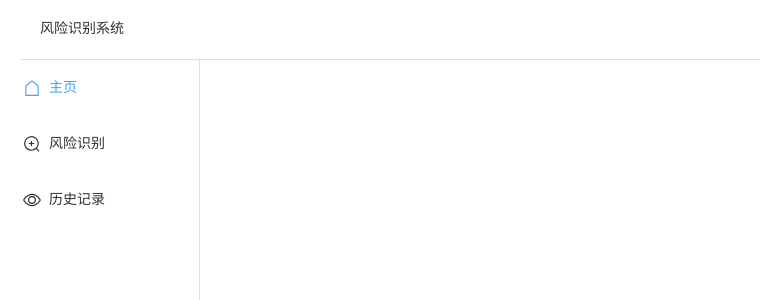
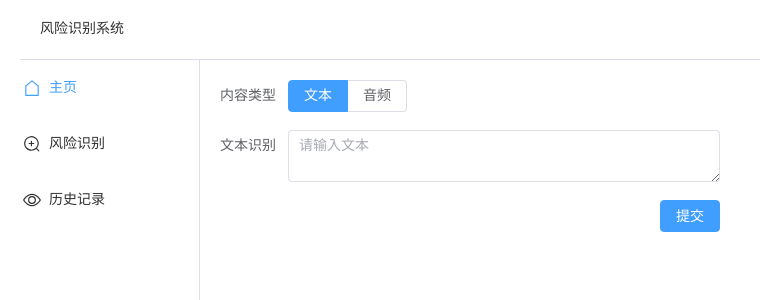
Before and after one commit to suyiiyii/RiskScope-front, a Vue app: page /scope in a window 1280 px wide. Shown: the top 300 px of the page, without its empty margins (0-760 px from the left). Built offline with nearby package versions, Linux system fonts and the light colour scheme.

Commit message:
完成基础功能

```diff
--- a/components.d.ts
+++ b/components.d.ts
@@ -22,7 +22,13 @@ declare module 'vue' {
     ElMain: typeof import('element-plus/es')['ElMain']
     ElMenu: typeof import('element-plus/es')['ElMenu']
     ElMenuItem: typeof import('element-plus/es')['ElMenuItem']
+    ElRadio: typeof import('element-plus/es')['ElRadio']
+    ElRadioButton: typeof import('element-plus/es')['ElRadioButton']
+    ElRadioGroup: typeof import('element-plus/es')['ElRadioGroup']
     ElRow: typeof import('element-plus/es')['ElRow']
+    ElTable: typeof import('element-plus/es')['ElTable']
+    ElTableColumn: typeof import('element-plus/es')['ElTableColumn']
+    ElUpload: typeof import('element-plus/es')['ElUpload']
     RouterLink: typeof import('vue-router')['RouterLink']
     RouterView: typeof import('vue-router')['RouterView']
   }
--- /dev/null
+++ b/src/Models.ts
@@ -0,0 +1,66 @@
+/**
+ * 任务信息
+ */
+export interface Task {
+  /**
+   * 具体内容
+   */
+  content: string;
+  /**
+   * 文件类型，文本(text)或音频(audio)
+   */
+  fileType: string;
+  /**
+   * 该任务对应的结果id
+   */
+  resultId: string;
+  /**
+   * 检测类型
+   */
+  scopeType: string;
+  /**
+   * 检测状态
+   */
+  status: Status;
+  /**
+   * 任务编号
+   */
+  taskId: string;
+  [property: string]: any;
+}
+
+/**
+ * 检测状态
+ */
+export enum Status {
+  已完成 = "已完成",
+  排队中 = "排队中",
+  进行中 = "进行中",
+}
+
+/**
+ * 结果信息
+ */
+export interface Result {
+  /**
+   * 对应的分组
+   */
+  category: string[];
+  /**
+   * 说明
+   */
+  message: string;
+  /**
+   * 结果id
+   */
+  resultId: string;
+  /**
+   * 置信度
+   */
+  score: string;
+  /**
+   * 该结果对应的任务id
+   */
+  taskId: string;
+  [property: string]: any;
+}
--- a/src/views/HistoryView.vue
+++ b/src/views/HistoryView.vue
@@ -1,9 +1,67 @@
 <script setup lang="ts">
 
+import { computed, onMounted, type Ref, ref } from 'vue'
+import request from '@/request'
+import type { Result, Task } from '@/Models'
+
+
+const data: Ref<Task[]> = ref([])
+
+const results: Ref<Result[]> = ref([{
+  'resultId': '91',
+  'taskId': '114513',
+  'category': [
+    'eu',
+    'do'
+  ],
+  'score': 'in exercitation',
+  'message': 'dolor sit elit reprehenderit'
+}])
+
+const tableData = computed(() => {
+  return data.value.map((item, index) => {
+    return {
+      ...item,
+      result: results.value.find(result => result.taskId === item.taskId)
+    }
+  })
+})
+console.log(tableData.value)
+
+const getHistory = () => {
+  request().get('/task').then(res => {
+    data.value = res.data
+  })
+}
+
+const getResults = () => {
+  for (let item of data.value) {
+    if (item.status !== '已完成' && results.value.find(result => result.taskId === item.taskId)) {
+      continue
+    }
+    request().get(`/result/${item.resultId}`).then(res => {
+      results.value.push(res.data)
+    })
+  }
+}
+
+onMounted(() => {
+  getHistory()
+  getResults()
+})
 </script>
 
 <template>
+  <el-table :data="tableData">
+    <el-table-column prop="taskId" label="任务ID"></el-table-column>
+    <el-table-column prop="scopeType" label="任务类型"></el-table-column>
+    <el-table-column prop="fileType" label="文件类型"></el-table-column>
+    <el-table-column prop="content" label="内容"></el-table-column>
+    <el-table-column prop="status" label="状态"></el-table-column>
+    <el-table-column prop="result.category" label="分类"></el-table-column>
+    <el-table-column prop="result.score" label="得分"></el-table-column>
 
+  </el-table>
 </template>
 
 <style scoped>
--- a/src/views/HomeView.vue
+++ b/src/views/HomeView.vue
@@ -28,14 +28,9 @@ const login = (username: string, password: string) => {
 const register = (username: string, password: string) => {
   request.post('/user/register',
     {
-      grant_type: 'password',
       username,
       password
-    }, {
-      headers: {
-        'Content-Type': 'application/x-www-form-urlencoded'
-      }
-    }).then(() => {
+    }, {}).then(() => {
     login(username, password)
   })
 }
--- a/src/views/ScopeView.vue
+++ b/src/views/ScopeView.vue
@@ -1,11 +1,73 @@
 <script setup lang="ts">
+
+
+import { ref } from 'vue'
+import request from '@/request'
+
+const contentType = ref('text')
+const textContent = ref('')
+const audioContent = ref()
+
+const handleFileChange = (newFile: File) => {
+  audioContent.value = newFile
+}
+
+const submit = () => {
+  request().post('/task', {
+    scopeType: 'risk',
+    contentType: contentType.value,
+    textContent: contentType.value == 'text' ? textContent.value : '',
+    audioContent: contentType.value == 'audio' ? audioContent.value.raw : ''
+  }, {
+    headers: {
+      'Content-Type': 'multipart/form-data'
+    }
+  })
+}
 
 </script>
 
 <template>
+  <div class="contentForm">
 
+    <el-form label-width="auto">
+      <el-form-item label="内容类型">
+        <el-radio-group v-model="contentType">
+          <el-radio-button value="text">文本</el-radio-button>
+          <el-radio-button value="audio">音频</el-radio-button>
+        </el-radio-group>
+      </el-form-item>
+
+      <el-form-item label="文本识别" v-if="contentType === 'text'">
+        <el-input
+          v-model="textContent"
+          type="textarea"
+          placeholder="请输入文本"
+        ></el-input>
+      </el-form-item>
+      <el-form-item label="音频识别" v-if="contentType === 'audio'">
+        <el-upload
+          action="#"
+          :limit="1"
+          :auto-upload="false"
+          :on-change="handleFileChange">
+          <template v-slot:trigger>
+            <el-button @click="handleFileChange">选取文件</el-button>
+          </template>
+        </el-upload>
+
+      </el-form-item>
+      <div style="display: flex; flex-direction: row-reverse;">
+
+        <el-button type="primary" @click="submit">提交</el-button>
+      </div>
+    </el-form>
+  </div>
 </template>
 
 <style scoped>
 
+.contentForm {
+  max-width: 500px;
+}
 </style>
```
